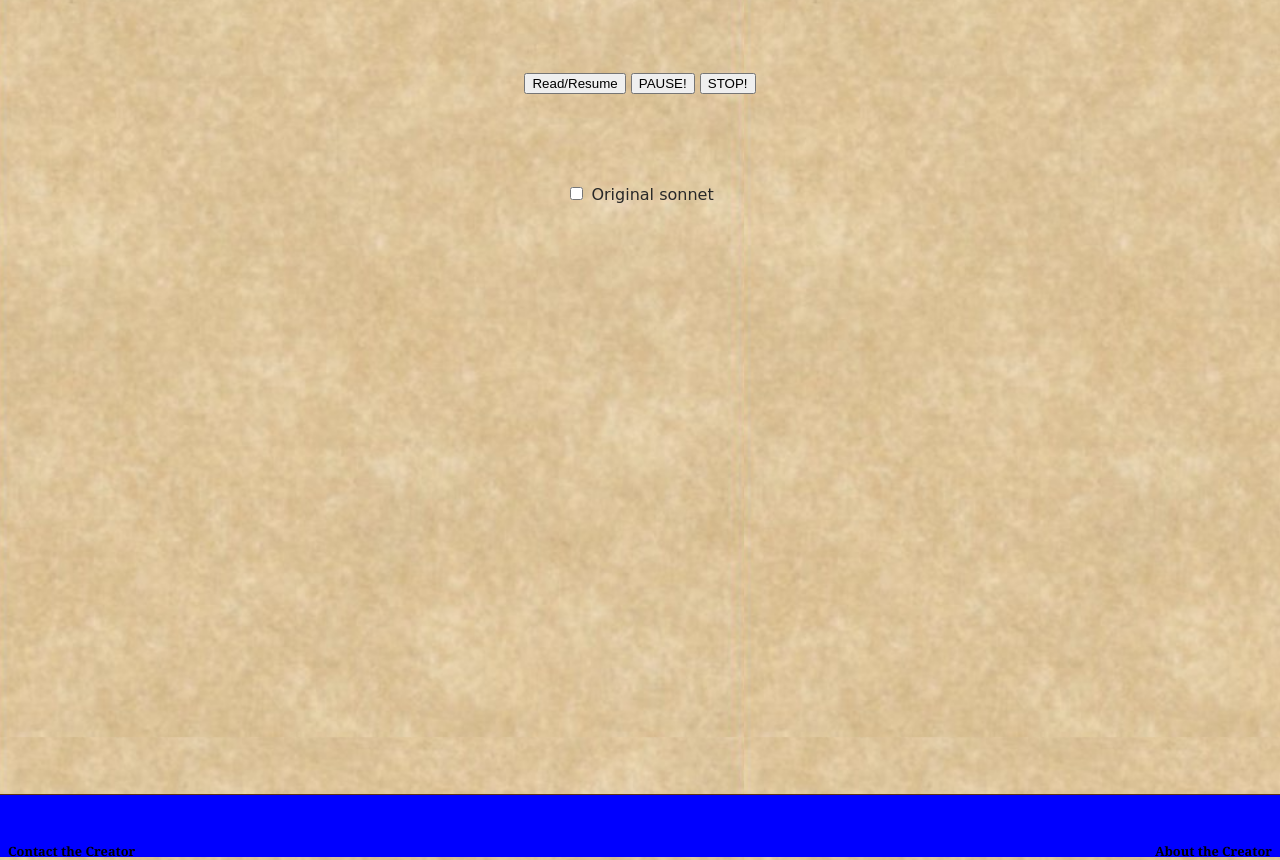
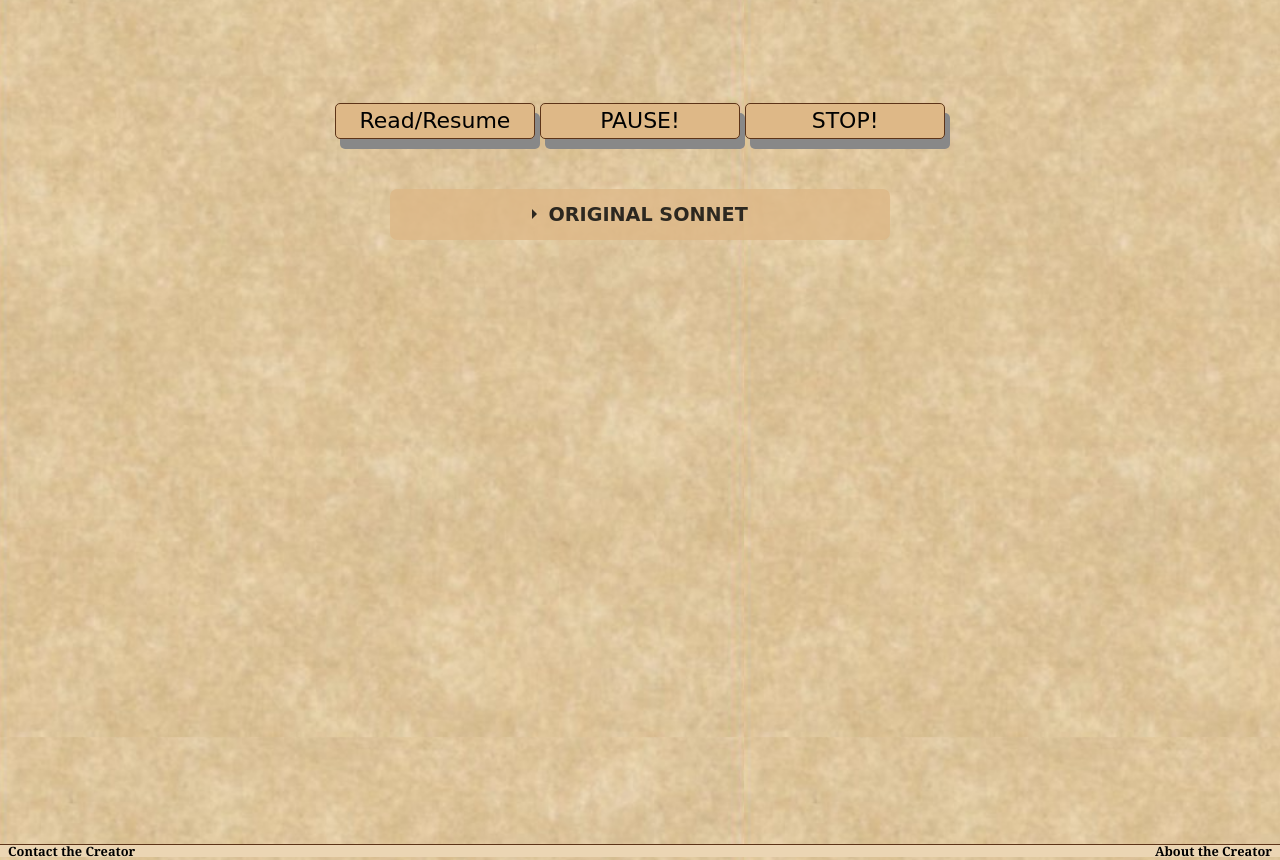
Before and after one commit to AmSmo/bard-djangowork, a Django app: template madlibs/templates/madlibs/answer.html in a window 1280 px wide. Shown: the part 63-923 px from the top of the page. Run offline with Django 3.2, Linux system fonts and the light colour scheme; the template is opened without the code that fills it, so the values that code supplies are empty; some libraries are stand-ins or nearby versions; some web fonts are replaced.

Commit message:
expandible sonnets and proper reading buttons

```diff
--- a/bard/static/css/style.css
+++ b/bard/static/css/style.css
@@ -1,4 +1,5 @@
-/* Nav Bar */
+/* Nav Bar this one*/
+
 body,
 html {
     margin: 0;
@@ -83,6 +84,10 @@ nav img:hover {
     nav{
         padding-top:1px;
 
+    }
+
+    wrap-collapsible{
+        width:700px;
     }
     nav .left,
     nav .right {
@@ -213,6 +218,10 @@ body {
 
     }
 
+    wrap-collapsible{
+        width:450px;
+    }
+
     .main {
         top:112 px;
         padding: 0 8px;
@@ -279,6 +288,10 @@ body {
     .main{
         top:72px;
         padding: 3px;
+    }
+
+    .wrap-collapsible{
+        width: 370px;
     }
     .explanation {
         font-size: 1rem;
@@ -371,7 +384,7 @@ body {
 }
 
 #footer {
-    background-color: blue;/* #EBD5B3; */
+    background-color: #EBD5B3;
     font-family: Cambria, Cochin, Georgia, Times, 'Times New Roman', serif;
     font-weight: 900;
     color: #303030;
@@ -384,7 +397,6 @@ body {
     left: 0px;
     right: 0px;
     margin-top:20px;
-    padding-top:50px;
 }
 
 .escape {
@@ -456,6 +468,108 @@ body {
 }
 
 .controls {
-    margin-bottom: 60px;
-    padding-bottom: 30px;
+    padding: 30px;
 }
+.play,
+.stop,
+.pause {
+    border-radius: 5px;
+    height: 36px;
+    width: 200px;
+    font-family: cursive;
+    font-size: 22px;
+    background-color: burlywood;
+    box-shadow: #5d3418;
+    border: 1px solid  #5d3418;
+    margin-bottom: 20px;
+    justify-content: center;
+    padding-top:0px;
+    box-shadow: 5px 10px #888888;}
+
+.play:hover,
+.stop:hover,
+.pause:hover{
+color: #6b3c02;
+    font-size: 20px;
+    animation-direction: alternate;
+    transition: all 200ms ease-in 10ms;
+    margin-bottom: 18px;
+}
+
+
+
+/* collapsible wrapper */
+.wrap-collabsible {
+    max-width: 500px;
+    justify-content:center;
+    margin-bottom: 1.2rem 0;
+}
+
+input[type='checkbox'] {
+  display: none;
+}
+
+.lbl-toggle {
+  display: block;
+
+  font-weight: bold;
+  font-size: 1.2rem;
+  text-transform: uppercase;
+  text-align: center;
+
+  padding: 1rem;
+  color: black;
+  background: burlywood;
+  opacity: 0.8;
+
+  cursor: pointer;
+
+  border-radius: 7px;
+  transition: all 0.25s ease-out;
+}
+
+.lbl-toggle:hover {
+  color: #7C5A0B;
+}
+
+.lbl-toggle::before {
+  content: ' ';
+  display: inline-block;
+
+  border-top: 5px solid transparent;
+  border-bottom: 5px solid transparent;
+  border-left: 5px solid currentColor;
+  vertical-align: middle;
+  margin-right: .7rem;
+  transform: translateY(-2px);
+
+  transition: transform .2s ease-out;
+}
+
+.toggle:checked + .lbl-toggle::before {
+  transform: rotate(90deg) translateX(-3px);
+}
+
+.collapsible-content {
+  max-height: 0px;
+  overflow: hidden;
+  transition: max-height .25s ease-in-out;
+}
+
+.toggle:checked + .lbl-toggle + .collapsible-content {
+  max-height: 100vh;
+}
+
+.toggle:checked + .lbl-toggle {
+  border-bottom-right-radius: 0;
+  border-bottom-left-radius: 0;
+}
+
+.collapsible-content .content-inner {
+  background: rgba(250, 224, 66, .2);
+  border-bottom: 1px solid rgba(250, 224, 66, .45);
+  border-bottom-left-radius: 7px;
+  border-bottom-right-radius: 7px;
+  padding: .5rem 1rem;
+  margin-bottom: 20px;
+}
```
